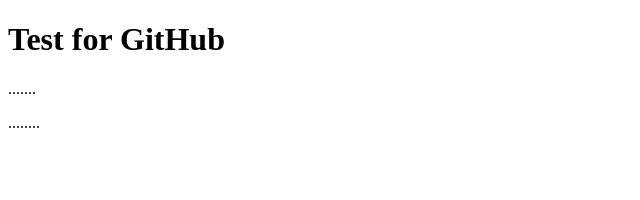
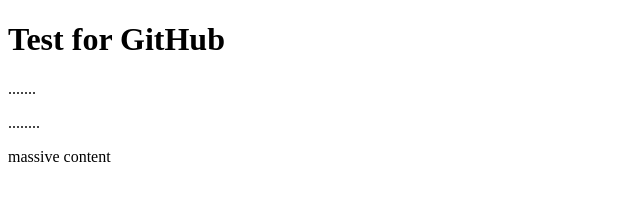
Before and after one commit to datesballs/test, a plain HTML site: page index.html in a window 1280 px wide. Shown: the whole page, without its empty margins (0-640 px from the left). Drawn offline with Linux system fonts and the light colour scheme.

Commit message:
massive content

```diff
--- a/index.html
+++ b/index.html
@@ -10,5 +10,6 @@
     <h1>Test for GitHub</h1>
     <p>.......</p>
     <p>........</p>
+    <p>massive content</p>
 </body>
 </html>
```
